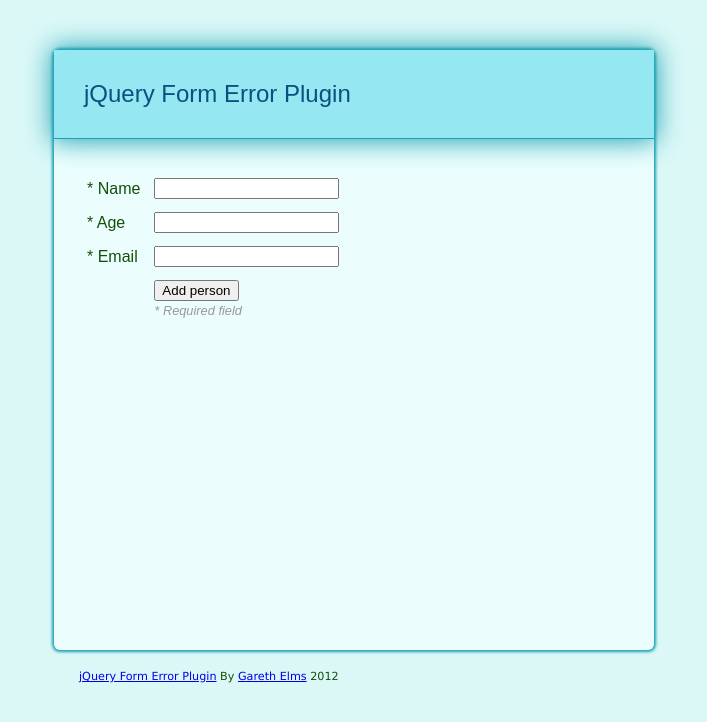
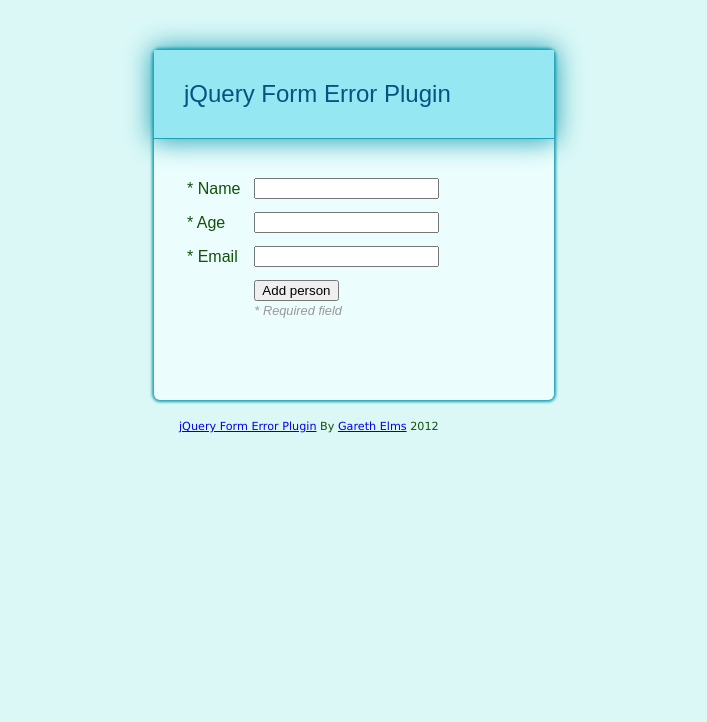
Before and after one commit to GarethElms/jQuery.formError, a plain HTML site: page index.html in a window 1280 px wide. Shown: the whole page, without its empty margins (286-993 px from the left). Drawn offline with Linux system fonts and the light colour scheme.

Commit message:
CSS tweak

```diff
--- a/demo.css
+++ b/demo.css
@@ -1,12 +1,12 @@
 body {margin:0; padding:0; background-color:#DBF8F7; font-family:Arial,Helvetica,sans-serif;
 	color:#135009;}
-#container {width:600px; margin:50px auto 20px; background-color:#EBFEFD; min-height:600px;
+#container {width:400px; margin:50px auto 20px; background-color:#EBFEFD; min-height:350px;
 	border-radius:6px;
 	-moz-box-shadow: 0 0 3px 2px #1DA1B4;
 	-webkit-box-shadow: 0 0 3px 2px #1DA1B4;
 	box-shadow: 0 0 3px 2px #1DA1B4;}
 #content {padding:10px 30px 30px;}
-#footer {margin:0 auto; width:550px; font-size:70%; font-family:verdana;}
+#footer {margin:0 auto; width:350px; font-size:70%; font-family:verdana;}
 h1 {color:#085181; font-weight:normal; margin-top:0; padding:30px; background-color:#95E7F2; font-weight:normal;
 	border-bottom:1px solid #1DA1B4; box-shadow: 0 0 25px 2px #1DA1B4; font-size:150%;}
 
```
